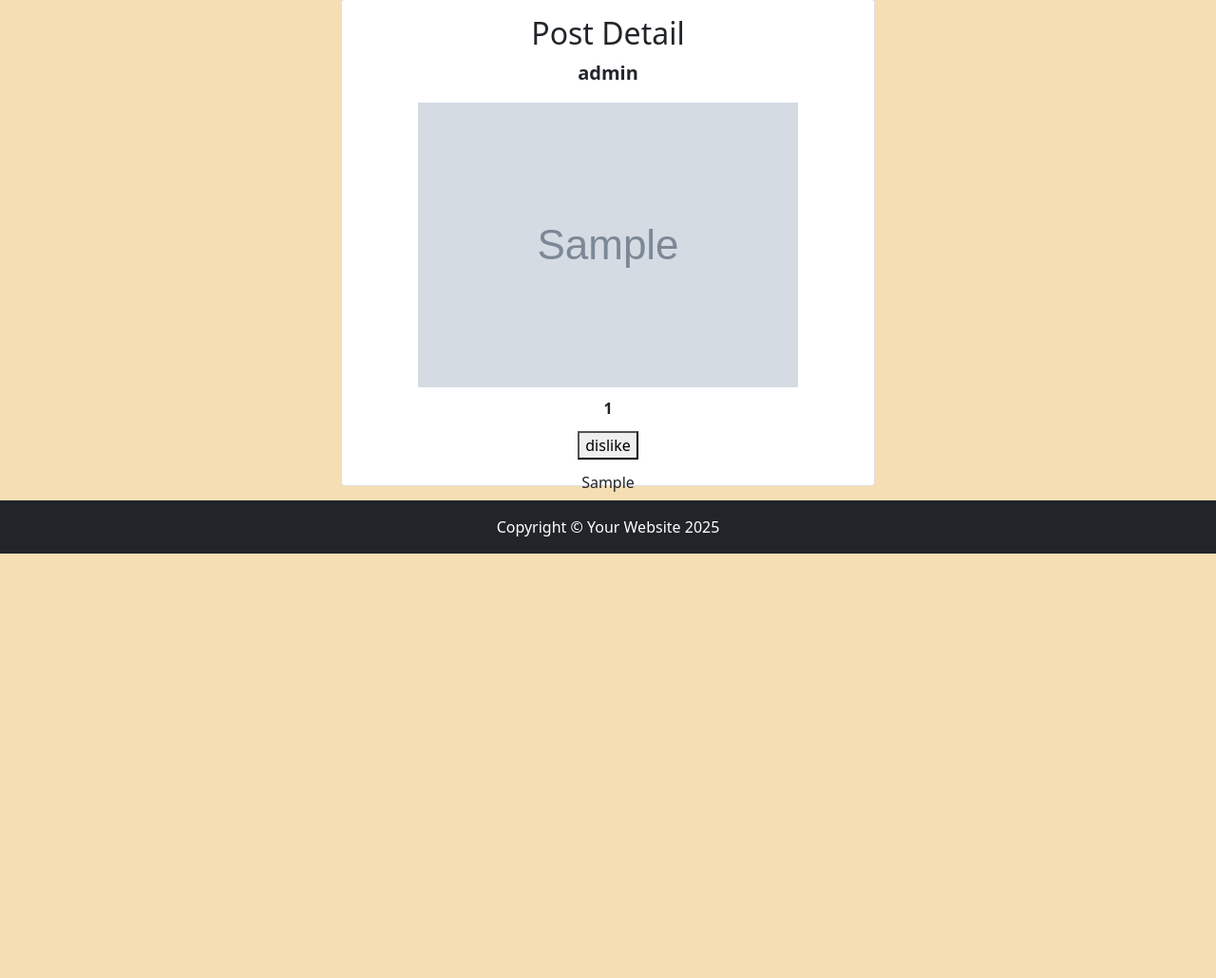
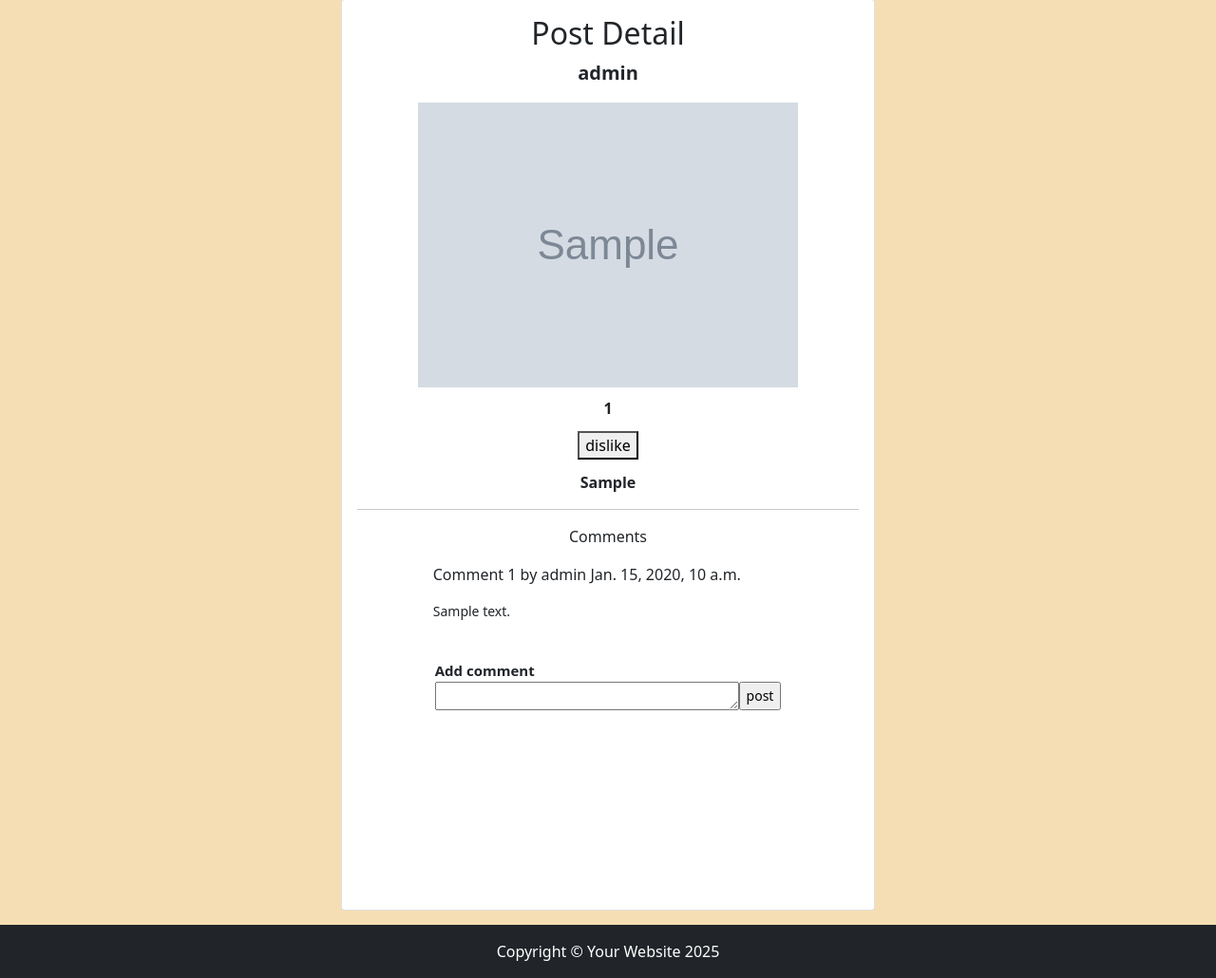
Before and after one commit to Gaurav-yadav-svg/FB_Clone, a Django app: page /1/detailpost/ in a window 1280 px wide. Shown: the part 72-1102 px from the top of the page at 95% size. Before the commit the page ends 655 px from the top, so only its background shows below. Run offline with Django 5.2, Linux system fonts and the light colour scheme; a user stored in the database is signed in; data comes from the database, SQL or seed files in the repository; tables that the repository leaves empty hold one stand-in row (values such as "Sample post"); grey boxes marked "Sample" are stand-in pictures; some libraries are stand-ins or nearby versions.

Commit message:
Added comment functionality

```diff
--- a/myapp/forms.py
+++ b/myapp/forms.py
@@ -65,4 +65,9 @@ class ProfileUpdateForm(forms.ModelForm):
 
 """Comment form"""
 class CommentForm(forms.ModelForm):
-    body = forms.CharField(widget=forms.TextInput())
+    class Meta:
+        model = Comment
+        fields = ['body']
+        labels = {
+            "body": ""
+        }
--- a/myapp/models.py
+++ b/myapp/models.py
@@ -48,5 +48,5 @@ class Profile(models.Model):
 class Comment(models.Model):
   post = models.ForeignKey(Create_Post, on_delete=models.CASCADE, related_name='comments')
   name = models.ForeignKey(User, on_delete=models.CASCADE, related_name='comment_by')
-  body = models.TextField(help_text='Add a comment')
+  body = models.TextField()
   date = models.DateTimeField(auto_now_add=True)
--- a/myapp/templates/myapp/base.html
+++ b/myapp/templates/myapp/base.html
@@ -18,6 +18,12 @@
   <link href="{% static 'css/all.css' %}" rel="stylesheet">
   <link href="{% static 'css/blog-home.css' %}" rel="stylesheet">
   <link href="https://cdnjs.cloudflare.com/ajax/libs/font-awesome/6.4.2/css/all.min.css" rel="stylesheet">
+  <style>
+    #id_body{
+      width: 320px;
+      height: 30px;
+    }
+  </style>
 
 </head>
 
--- a/myapp/templates/myapp/detail_post.html
+++ b/myapp/templates/myapp/detail_post.html
@@ -2,7 +2,7 @@
 {% block content %}
     <!-- style="color :red;" -->
     <div style="align-items: center; text-align: center; margin: 15px 15px; display: flex; justify-content: center;">
-      <div class="card" style="width: 45%; height: 513px;">
+      <div class="card" style="width: 45%; height: 60em;">
         <div class="card-body">
         <h2> Post Detail</h2>
 
@@ -20,7 +20,34 @@
               {% endif %}
             </button>
         {% endif %}
-    <p>{{object.caption}}</p>
+        <p><strong>{{object.caption}}</strong></p><hr>
+
+
+        <p style="display: flex; justify-content: center; font-weight: 450;">Comments</p>
+        {% for comment in object.comments.all %}
+          <div class="comment">
+            <p class="info" style="display: flex; justify-content: left; padding-left:80px;">
+              Comment {{ forloop.counter }} by {{ comment.name }}
+              {{ comment.date }}
+            </p>
+            <small style="display: flex; justify-content: left; padding-left:80px;">
+              {{ comment.body|linebreaks }}
+            </small>
+          </div>
+        {% empty %}
+          <p>There are no comments yet.</p>
+        {% endfor %}
+
+
+          <small style="font-weight: bold; font-size: 15px; display: flex; justify-content: left; padding-left:82px; margin-top: 25px;">Add comment</small>
+          <form action="{% url 'comm' object.pk %}" method="post">
+            <div style="display: flex; justify-content: center;">
+              {% csrf_token %}
+              {{ form.as_p}}
+              <small><input type="submit" value="post" style="height: 30px;"></small>
+            </div>
+          </form>
+
     </div>
   </div>
 </div>
--- a/myapp/urls.py
+++ b/myapp/urls.py
@@ -20,5 +20,7 @@ urlpatterns = [
     path('<int:pk>/deleteprofile/',Delete_Profile.as_view(),name='deleteprofile'),
     path('<int:pk>/detailpost/',Detail_Post.as_view(),name='detailpost'),
     path("like/", views.like, name="like"),
-
+    path("comment/<int:pk>",views.comment,name = "comm"),
+    path("homecomment/<int:pk>",views.AddCommentHome,name = "homecomment"),
+    # path('addcomment/<int:pk>',AddComment.as_view(),name='comm'),
 ]
--- a/myapp/views.py
+++ b/myapp/views.py
@@ -7,8 +7,8 @@ from django.contrib.auth import authenticate,login,logout
 from django.contrib import messages
 from django.contrib.auth.decorators import login_required
 from django.utils.decorators import method_decorator
-from .forms import User_Post_Creation,User_Profile_Creation,UserUpdateForm,ProfileUpdateForm
-from .models import Create_Post,Profile
+from .forms import User_Post_Creation,User_Profile_Creation,UserUpdateForm,ProfileUpdateForm,CommentForm
+from .models import Create_Post,Profile,Comment
 from django.contrib.auth.models import User
 from django.contrib.auth.mixins import LoginRequiredMixin
 from django.shortcuts import get_object_or_404
@@ -75,18 +75,24 @@ class Home_Page(ListView):
     #     # return Question.objects.order_by("-pub_date")[:5]
         return Create_Post.objects.order_by("-date")
 
+    def get_context_data(self, **kwargs):
+        context = super().get_context_data(**kwargs)
+        context['form'] = CommentForm() # Inject CommentForm
+        return context
 
+
+"""Like and Dislike Function"""
 @login_required
 def like(request):
     if request.POST.get('action') == 'post':
-        print(request.POST)
+        # print(request.POST)
         # print("chlra hai")
         result = ''
-        print("result:-",result)
+        # print("result:-",result)
         id = int(request.POST.get('postid'))
-        print(id)
+        # print(id)
         posts = get_object_or_404(Create_Post, id=id)
-        print(posts)
+        # print(posts)
         if posts.likes.filter(id=request.user.id).exists():
             posts.likes.remove(request.user)
             posts.news_likes_count -= 1
@@ -112,10 +118,52 @@ def like(request):
         # return HttpResponse(json.dumps(ctx), content_type='application/json')
 
 
+"""Detail View for showing one post on single page"""
 class Detail_Post(LoginRequiredMixin,DetailView):
     model = Create_Post
     template_name = 'myapp/detail_post.html'
     context_object_name = 'detaildata'
+
+    def get_context_data(self, **kwargs):
+        context = super().get_context_data(**kwargs)
+        context['form'] = CommentForm() # Inject CommentForm
+        return context
+
+
+"""Add comment on the post of detail page"""
+@login_required
+def comment(request, pk):
+    post = get_object_or_404(Create_Post, pk=pk)
+    if request.method == 'POST':
+        form = CommentForm(request.POST)
+        # print(request.POST)
+        if form.is_valid():
+            form.instance.name = request.user
+            comment = form.save(commit=False)
+            comment.post = post
+            comment.save()
+            return redirect('detailpost', pk=post.pk)
+    else:
+        form = CommentForm()
+    return render(request, 'myapp/detail_post.html', {'form': form})
+
+
+"""Add comment on the posts of Home page"""
+@login_required
+def AddCommentHome(request, pk):
+    post = get_object_or_404(Create_Post, pk=pk)
+    if request.method == 'POST':
+        form = CommentForm(request.POST)
+        # print(request.POST)
+        if form.is_valid():
+            form.instance.name = request.user
+            comment = form.save(commit=False)
+            comment.post = post
+            comment.save()
+            return redirect('home')
+    else:
+        form = CommentForm()
+    return render(request, 'myapp/home.html', {'form': form})
 
 
 
@@ -151,7 +199,6 @@ class Update_Profile(LoginRequiredMixin,UpdateView):
     fields = ["image","bio"]
     template_name = 'myapp/update_profile.html'
     success_url = reverse_lazy('profile')
-
 
 
 """Delete Profiile"""
@@ -197,13 +244,6 @@ class UpdatePost(UpdateView):
     template_name = 'myapp/update_post.html'
     success_url = reverse_lazy('mypost')
 
-    # def get_form(self, form_class = Create_Post):
-    #     return JsonResponse( form_class, safe=False)
-
-    # def form_valid(self, form):
-    #     form.instance.user = self.request.user
-    #     return JsonResponse({'success':True})
-
 
 
 """Delete User Post Class View"""
@@ -214,6 +254,19 @@ class DeletePost(DeleteView):
     template_name = 'myapp/delete_post.html'
 
 
+# class AddComment(CreateView):
+#     model = Comment
+#     form_class = CommentForm
+#     template_name = "myapp/detail_post.html"
+#     success_url = reverse_lazy('/')
+
+#     def form_valid(self, form):
+#         form.instance.name = self.request.user
+#         form.instance.post = self.kwargs.get("id")
+#         return super().form_valid(form)
+
+
+
 """Logout Class View"""
 class Logout(View):
     def get(self,request):
```
Also changed, not shown: myapp/templates/myapp/home.html (+29 -20 lines), media/profile_images/sachin_6mzOa0A.jpeg (added), myapp/migrations/0025_alter_create_post_date_comment.py (added), myapp/migrations/0026_alter_create_post_date.py (added), myapp/migrations/0027_alter_comment_body_alter_create_post_date.py (added). Lines whose indentation alone changed are shown as unchanged.
